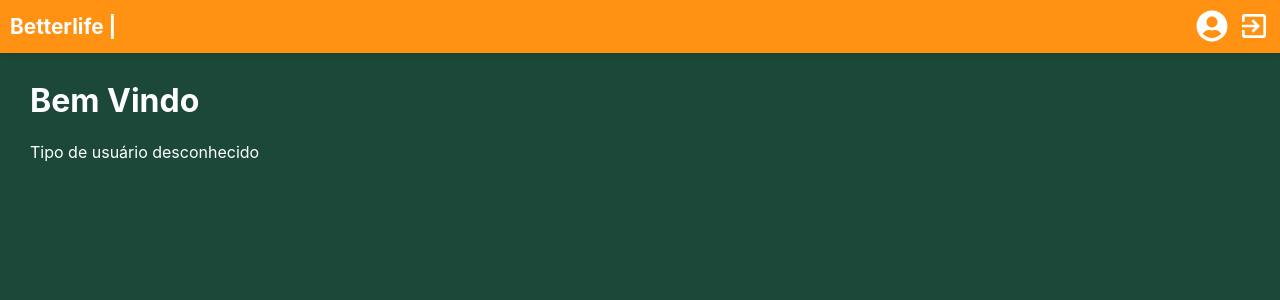
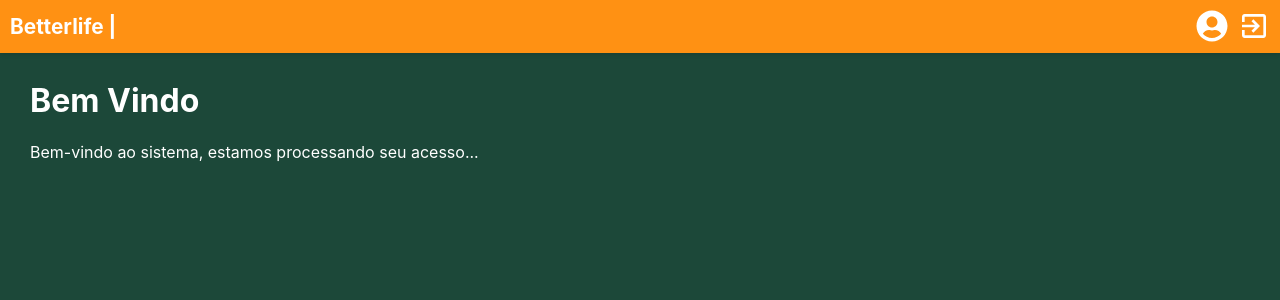
Before and after one commit to Projeto-Des-SW/betterlife-web, a React (Create React App) app: page /telaPrincipal in a window 1280 px wide. Shown: the top 300 px of the page. Built offline with nearby package versions, Linux system fonts and the light colour scheme; sample sign-in values are in the browser's storage.

Commit message:
ajustado css da tela principal

```diff
--- a/src/Pages/TelaPrincipal/TelaPrincipal.jsx
+++ b/src/Pages/TelaPrincipal/TelaPrincipal.jsx
@@ -7,9 +7,9 @@ import Header from '../Header/Header';
 import dadosUserLogadoService from '../../Services/DadosUserLogado/DadosUserLogado-service';
 
 function TelaPrincipal() {
-
   const renderContent = () => {
-    switch (dadosUserLogadoService.getUserInfo().tipousuario) {
+    const userType = dadosUserLogadoService.getUserInfo().tipousuario;
+    switch (userType) {
       case 'Usuário Comum':
         return <UserComponent />;
       case 'Veterinário':
@@ -17,7 +17,7 @@ function TelaPrincipal() {
       case 'Departamento':
         return <DepartmentoComponent />;
       default:
-        return <div>Tipo de usuário desconhecido</div>;
+        return <div>Bem-vindo ao sistema, estamos processando seu acesso...</div>;
     }
   };
 
--- a/src/Pages/TelaPrincipal/TelaPrincipal.module.css
+++ b/src/Pages/TelaPrincipal/TelaPrincipal.module.css
@@ -2,7 +2,6 @@
   background-color: #1C4839;
   color: white;
   min-height: 100vh;
-  min-width: 100vh;
   padding: 30px;
   margin-top: 30px;
 }
```
